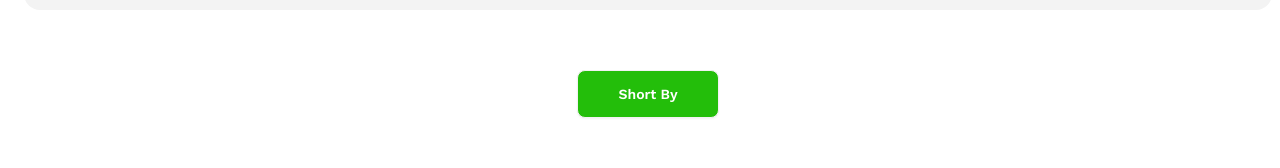
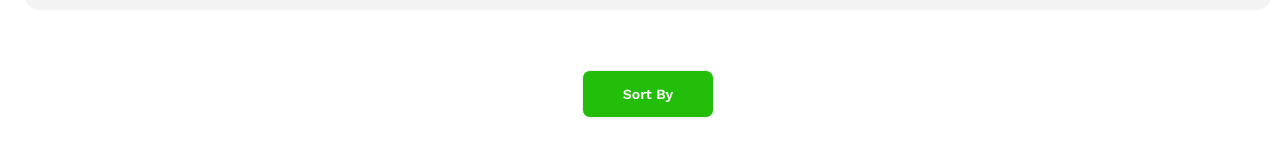
Before and after one commit to jsDeveloper001/Reviewer-s-Retreat, a React (Vite) app: page /bookList in a window 1280 px wide. Shown: the part 168-336 px from the top of the page. Built offline with nearby package versions, Linux system fonts and the light colour scheme.

Commit message:
readme.md file added with details

```diff
--- a/src/pages/BookList/BookList.jsx
+++ b/src/pages/BookList/BookList.jsx
@@ -61,7 +61,7 @@ const BookList = () => {
             </div>
             <div className='flex justify-center my-14'>
                 <details className="dropdown">
-                    <summary className="px-10 m-1 btn primary-bg text-white hover:bg-slate-800">Short By</summary>
+                    <summary className="px-10 m-1 btn primary-bg text-white hover:bg-slate-800">Sort By</summary>
                     <ul className="w-full shadow menu dropdown-content z-[1] bg-base-100 rounded-box">
                         <li className='font-bold text-xs' onClick={() => handleDisplayReadListBooks("rating")}><a>Rating</a></li>
                         <li className='font-bold text-xs' onClick={() => handleDisplayReadListBooks("pages")}><a>Page Numbers</a></li>
```
Also changed, not shown: 1 other file (tests, documents, lock files or other folders).
